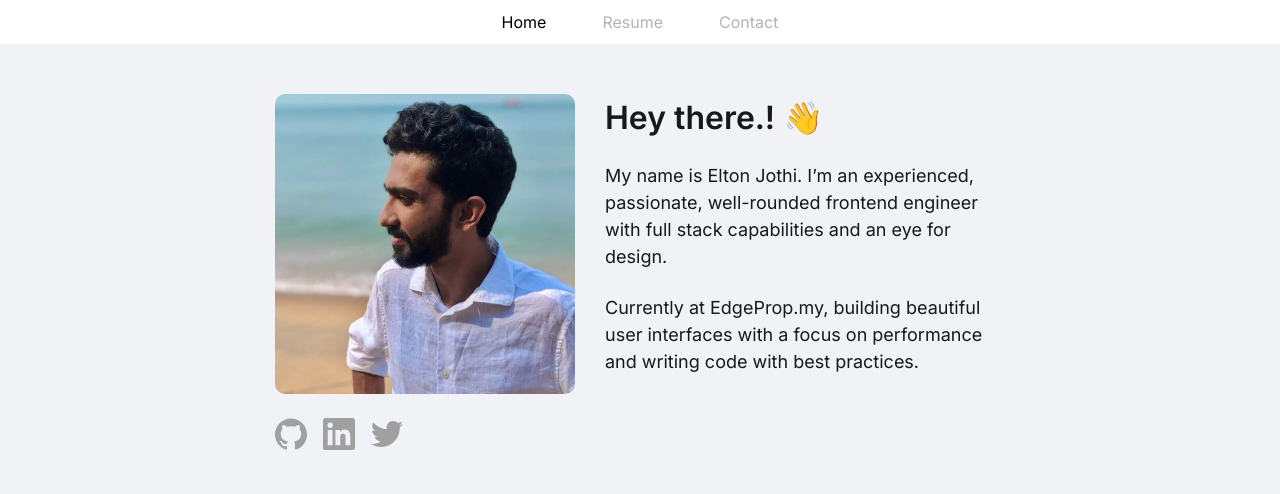
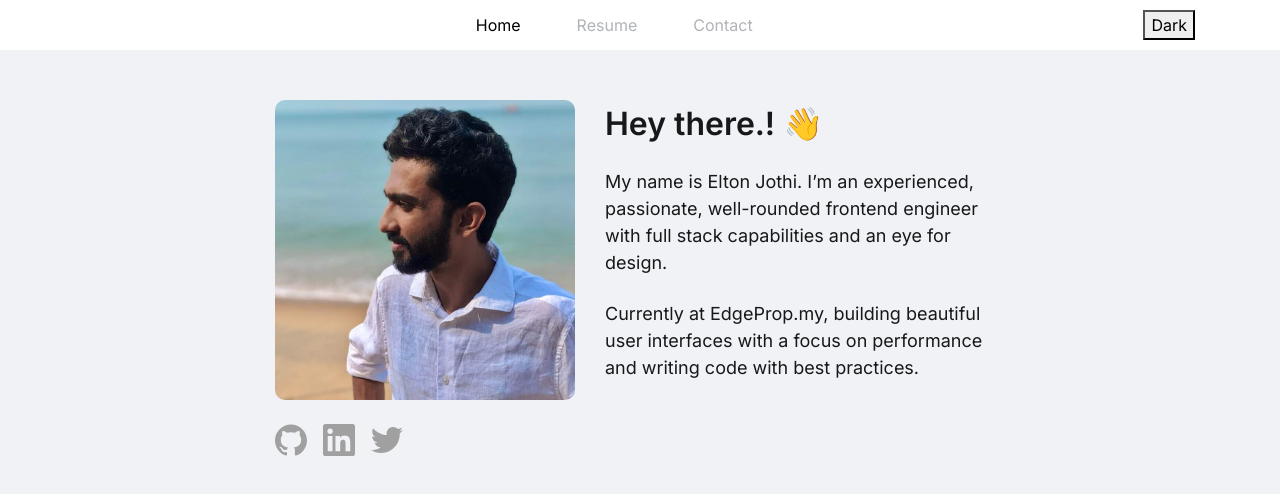
Before and after one commit to eltonjothi/frontpage, a Next.js app: page / in a window 1280 px wide. Shown: the top 494 px of the page. Built offline with nearby package versions, Linux system fonts and the light colour scheme.

Commit message:
init dark mode

```diff
--- a/components/template/Header.jsx
+++ b/components/template/Header.jsx
@@ -2,7 +2,7 @@ import React from 'react';
 import Link from 'next/link';
 import { withRouter } from 'next/router';
 
-function Header({ router }) {
+function Header({ router, toggleTheme }) {
   return (
     <>
       <nav className="navbar sticky-top navbar-expand-lg">
@@ -39,6 +39,12 @@ function Header({ router }) {
                 </Link>
               </li>
             </ul>
+            <button
+              class="btn btn-outline-success my-2 my-sm-0"
+              onClick={toggleTheme}
+            >
+              Dark
+            </button>
           </div>
           {/* <button className="btn btn-outline-success my-2 my-sm-0">dark</button> */}
         </div>
--- a/components/template/Layout.jsx
+++ b/components/template/Layout.jsx
@@ -2,11 +2,11 @@ import React from 'react';
 import Header from './Header';
 // import Footer from './Footer';
 
-function Layout({ children, classProp }) {
+function Layout({ children, classProp, toggleTheme }) {
   return (
     <div className={classProp}>
       <div className="wrapper">
-        <Header />
+        <Header toggleTheme={toggleTheme} />
         {children}
       </div>
     </div>
--- /dev/null
+++ b/pages/_app.js
@@ -0,0 +1,26 @@
+import App from 'next/app';
+import React, { useState } from 'react';
+
+function MyApp({ Component, pageProps }) {
+  const [isDark, setTheme] = useState(false);
+  const toggleTheme = () => setTheme(!isDark);
+  return (
+    <div className={isDark ? 'dark' : 'light'}>
+      <Component {...pageProps} isDark={isDark} toggleTheme={toggleTheme} />
+    </div>
+  );
+}
+
+// Only uncomment this method if you have blocking data requirements for
+// every single page in your application. This disables the ability to
+// perform automatic static optimization, causing every page in your app to
+// be server-side rendered.
+//
+// MyApp.getInitialProps = async (appContext) => {
+//   // calls page's `getInitialProps` and fills `appProps.pageProps`
+//   const appProps = await App.getInitialProps(appContext);
+//
+//   return { ...appProps }
+// }
+
+export default MyApp;
--- a/pages/_document.js
+++ b/pages/_document.js
@@ -15,10 +15,8 @@ class MyDocument extends Document {
           href="https://fonts.googleapis.com/css2?family=Inter:wght@200;400;600&display=swap"
           rel="stylesheet"
         ></link>
-        <body data-theme="darkx">
-          <Main />
-          <NextScript />
-        </body>
+        <Main />
+        <NextScript />
       </Html>
     );
   }
--- a/pages/index.jsx
+++ b/pages/index.jsx
@@ -4,7 +4,7 @@ import { NextSeo } from 'next-seo';
 import Layout from '../components/template/Layout';
 import Main from '../components/about/Main';
 
-function HomePage() {
+function HomePage({ isDark, toggleTheme }) {
   const title = 'Home | Elton Jothi';
   const desc =
     'Experienced, Passionate, well-rounded frontend engineer with full stack capabilities and an eye for design.';
@@ -29,7 +29,7 @@ function HomePage() {
           ],
         }}
       />
-      <Layout classProp="home">
+      <Layout classProp="home" toggleTheme={toggleTheme}>
         <Main />
       </Layout>
     </>
--- a/styles/style.scss
+++ b/styles/style.scss
@@ -27,9 +27,11 @@ body {
   font-family: 'Inter', sans-serif;
   background-color: #f1f2f5;
   color: #17181a;
-  &[data-theme='dark'] {
+  min-height: 100vh;
+  .dark {
     background-color: #17181a;
     color: #e4e6eb;
+    min-height: 100vh;
     .grey-30 {
       color: $color-grey-30;
     }
```
